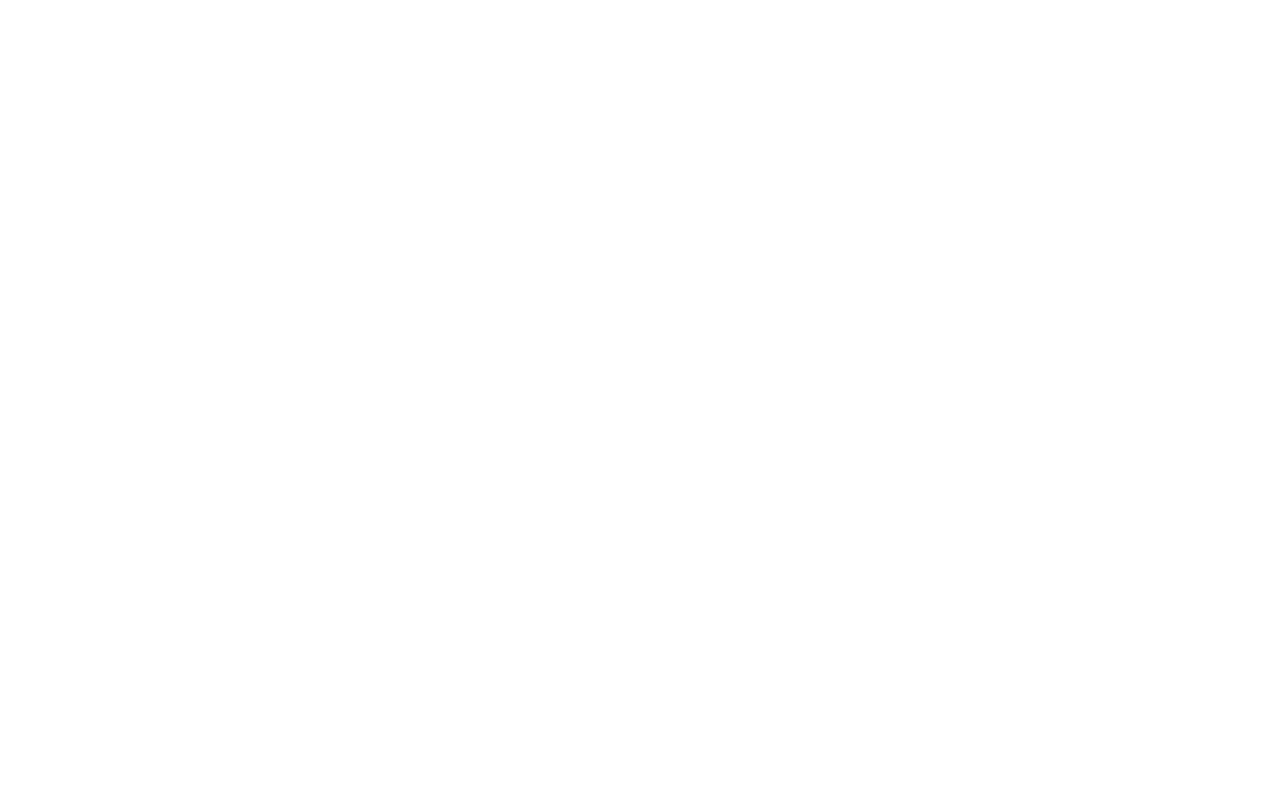
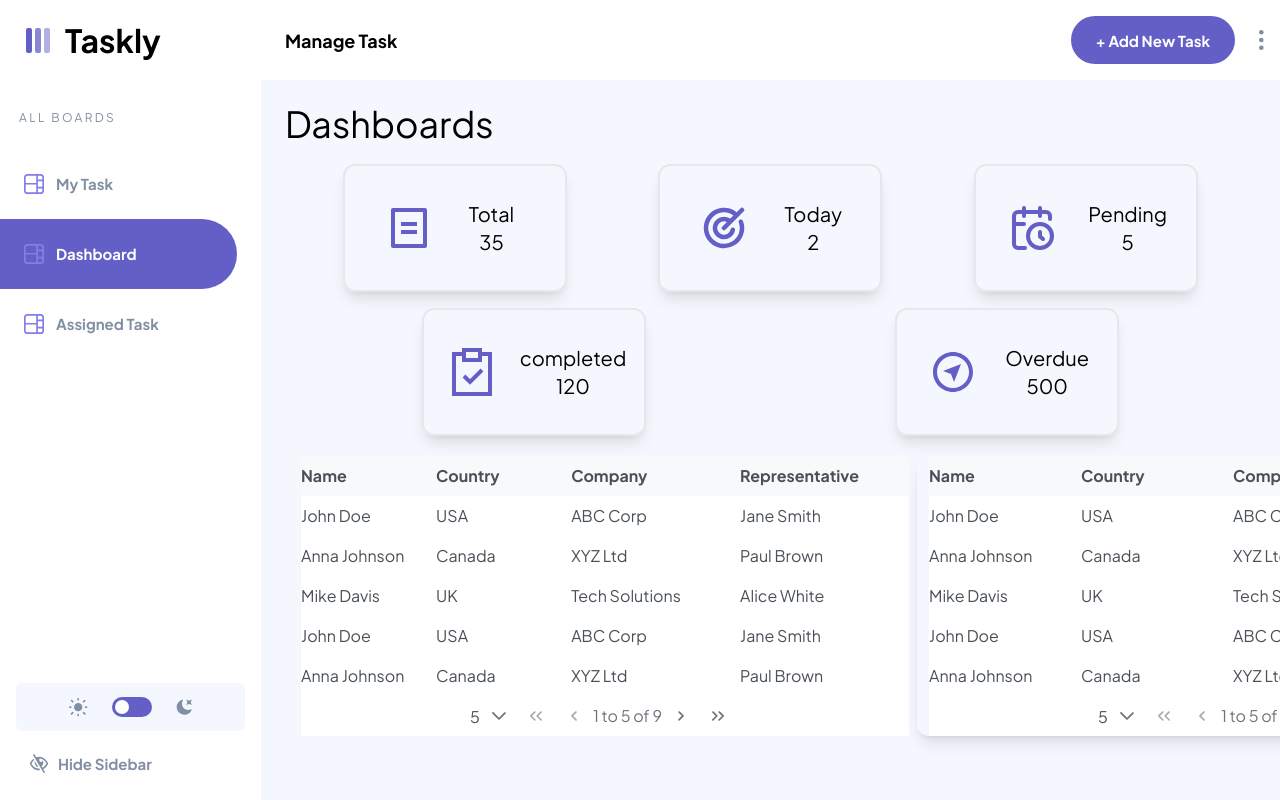
Before and after one commit to Hari-haran-p/Task-Management-Software, a React (Create React App) app in the folder client/: page /dashboard in a window 1280 px wide. Before the commit this address had no page. Built offline with nearby package versions, Linux system fonts and the light colour scheme; a web font is replaced by a local one.

Commit message:
pull request

```diff
--- a/client/package.json
+++ b/client/package.json
@@ -17,6 +17,7 @@
     "primereact": "^10.8.4",
     "react": "^18.2.0",
     "react-dom": "^18.2.0",
+    "react-icons": "^5.3.0",
     "react-redux": "^8.0.4",
     "react-responsive": "^9.0.0",
     "react-router-dom": "^6.27.0",
--- a/client/src/App.js
+++ b/client/src/App.js
@@ -6,6 +6,7 @@
 import LoginPage from './components/LoginPage';
 import AssignedTask from './components/AssignedTask';
 import Demo from './components/Demo';
+import Dashboard from './components/Dashboard';
 
 
 function App() {
@@ -15,6 +16,7 @@
       <BrowserRouter>
         <Routes>
           <Route path="/" element={<LoginPage/>} />
+          <Route path="/dashboard" element = {<><Header/> <Board/> </>} />
           <Route path="/mytask" element={<><Header/> <Board/></> } />
           <Route path="/assigned" element={<><Header/><Board/></>} />
           <Route path="/demo" element={<><Demo/></>} />
--- a/client/src/components/Board.js
+++ b/client/src/components/Board.js
@@ -6,6 +6,7 @@
 import axios from "axios";
 import { useLocation } from "react-router-dom";
 import AssignedTask from "./AssignedTask";
+import Dashboard from "./Dashboard";
 
 export default function Board() {
   const isBigScreen = useMediaQuery({ query: "(min-width: 768px)" });
@@ -73,6 +74,14 @@
         />
       )}
 
+      {currentPath === "/dashboard" &&  (
+        <div className="w-full">
+          <Dashboard
+            // assignedData={assignedData}
+            // getAssignedData={getAssignedData}
+          />
+        </div>
+      )}
       {/* {taskData.map((task, index) => { */}
       {/* return  */}
       {currentPath === '/mytask' && taskData && (
--- /dev/null
+++ b/client/src/components/Dashboard.js
@@ -0,0 +1,193 @@
+import React from "react";
+import { RiBillLine, RiCompassDiscoverLine } from "react-icons/ri";
+import { PiTargetBold } from "react-icons/pi";
+import { LuCalendarClock } from "react-icons/lu";
+import { GrCompliance } from "react-icons/gr";
+import { useState, useEffect } from "react";
+import { Button } from "primereact/button";
+import { DataTable } from "primereact/datatable";
+import { Column } from "primereact/column";
+// import { CustomerService } from './service/CustomerService';
+export default function Dashboard() {
+  const [customers, setCustomers] = useState([ {
+    name: "John Doe",
+    country: { name: "USA" },
+    company: "ABC Corp",
+    representative: { name: "Jane Smith" },
+  },
+  {
+    name: "Anna Johnson",
+    country: { name: "Canada" },
+    company: "XYZ Ltd",
+    representative: { name: "Paul Brown" },
+  },
+  {
+    name: "Mike Davis",
+    country: { name: "UK" },
+    company: "Tech Solutions",
+    representative: { name: "Alice White" },
+  },
+  {
+    name: "John Doe",
+    country: { name: "USA" },
+    company: "ABC Corp",
+    representative: { name: "Jane Smith" },
+  },
+  {
+    name: "Anna Johnson",
+    country: { name: "Canada" },
+    company: "XYZ Ltd",
+    representative: { name: "Paul Brown" },
+  },
+  {
+    name: "Mike Davis",
+    country: { name: "UK" },
+    company: "Tech Solutions",
+    representative: { name: "Alice White" },
+  },{
+    name: "John Doe",
+    country: { name: "USA" },
+    company: "ABC Corp",
+    representative: { name: "Jane Smith" },
+  },
+  {
+    name: "Anna Johnson",
+    country: { name: "Canada" },
+    company: "XYZ Ltd",
+    representative: { name: "Paul Brown" },
+  },
+  {
+    name: "Mike Davis",
+    country: { name: "UK" },
+    company: "Tech Solutions",
+    representative: { name: "Alice White" },
+  }]);
+
+
+  // co//nst paginatorLeft = <Button type="button" icon="pi pi-refresh" text />;
+  const paginatorRight = <Button type="button" text />;
+
+  // useEffect(() => {
+  //   CustomerService.getCustomersMedium().then((data) => setCustomers(data));
+  // }, []);
+
+  return (
+    <div className="">
+      Dashboards
+      <div className="pt-5 flex gap-4 flex-wrap justify-around mx-5">
+        <div className="h-32 border-2 border-gray-200 w-56 rounded-xl shadow-lg flex items-center gap-9 pl-10">
+          <RiBillLine style={{ color: "#635fc7" }} className="h-12  w-12 " />
+          <div className="text-xl flex flex-col items-center">
+            <div>Total</div>
+            <div>35</div>
+          </div>
+        </div>
+        <div className="h-32 border-2 border-gray-200 w-56 rounded-xl shadow-lg flex items-center gap-9 pl-10">
+          <PiTargetBold style={{ color: "#635fc7" }} className="h-12  w-12" />
+          <div className="text-xl flex flex-col items-center">
+            <div>Today</div>
+            <div className="">2</div>
+          </div>
+        </div>
+        <div className="h-32 border-2 border-gray-200 w-56 rounded-xl shadow-lg flex items-center gap-8 pl-8">
+          <LuCalendarClock
+            style={{ color: "#635fc7" }}
+            className="h-12  w-12"
+          />
+          <div className="text-xl flex flex-col items-center">
+            <div>Pending</div>
+            <div className="">5</div>
+          </div>
+        </div>
+        <div className="h-32 border-2 border-gray-200 w-56 rounded-xl shadow-lg flex items-center gap-6 pl-6">
+          <GrCompliance style={{ color: "#635fc7" }} className="h-12  w-12" />
+          <div className="text-xl flex flex-col items-center">
+            <div>completed</div>
+            <div className="">120</div>
+          </div>
+        </div>
+        <div className="h-32 border-2 border-gray-200 w-56 rounded-xl shadow-lg flex items-center gap-7 pl-8">
+          <RiCompassDiscoverLine
+            style={{ color: "#635fc7" }}
+            className="h-12 text-   w-12"
+          />
+          <div className="text-xl flex flex-col items-center">
+            <div>Overdue</div>
+            <div className="">500</div>
+          </div>
+        </div>
+      </div>
+      <div className="mt-5 flex gap-2 mx-4">
+        <div className="card ">
+          <DataTable
+            value={customers}
+            paginator
+            rows={5}
+            rowsPerPageOptions={[5, 10, 25, 50]}
+            tableStyle={{ minWidth: "38rem" }}
+
+            paginatorTemplate="RowsPerPageDropdown FirstPageLink PrevPageLink CurrentPageReport NextPageLink LastPageLink"
+            currentPageReportTemplate="{first} to {last} of {totalRecords}"
+
+           // paginatorLeft={paginatorLeft}
+            paginatorRight={paginatorRight}
+          >
+            <Column field="name" header="Name" style={{ width: "20%" }}>
+              {" "}
+              vabthet sdhhbdjknh{" "}
+            </Column>
+            <Column
+              field="country.name"
+              header="Country"
+              style={{ width: "20%" }}
+            ></Column>
+            <Column
+              field="company"
+              header="Company"
+              style={{ width: "25%" }}
+            ></Column>
+            <Column
+              field="representative.name"
+              header="Representative"
+              style={{ width: "25%" }}
+            ></Column>
+          </DataTable>
+        </div>
+        <div className="card">
+          <DataTable
+            value={customers}
+            paginator
+            rows={5}
+            rowsPerPageOptions={[5, 10, 25, 50]}
+            tableStyle={{ minWidth: "38rem" }}
+            paginatorTemplate="RowsPerPageDropdown FirstPageLink PrevPageLink CurrentPageReport NextPageLink LastPageLink"
+            currentPageReportTemplate="{first} to {last} of {totalRecords}"
+            className="pl-3 rounded-xl shadow-lg"
+           // paginatorLeft={paginatorLeft}
+            paginatorRight={paginatorRight}
+          >
+            <Column field="name" header="Name" style={{ width: "25%" }}>
+              {" "}
+              vabthet sdhhbdjknh{" "}
+            </Column>
+            <Column
+              field="country.name"
+              header="Country"
+              style={{ width: "25%" }}
+            ></Column>
+            <Column
+              field="company"
+              header="Company"
+              style={{ width: "25%" }}
+            ></Column>
+            <Column
+              field="representative.name"
+              header="Representative"
+              style={{ width: "25%" }}
+            ></Column>
+          </DataTable>
+        </div>
+      </div>
+    </div>
+  );
+}
```
Also changed, not shown: client/src/styles/Header.css (line endings or trailing spaces), 1 other file (tests, documents, lock files or other folders).
